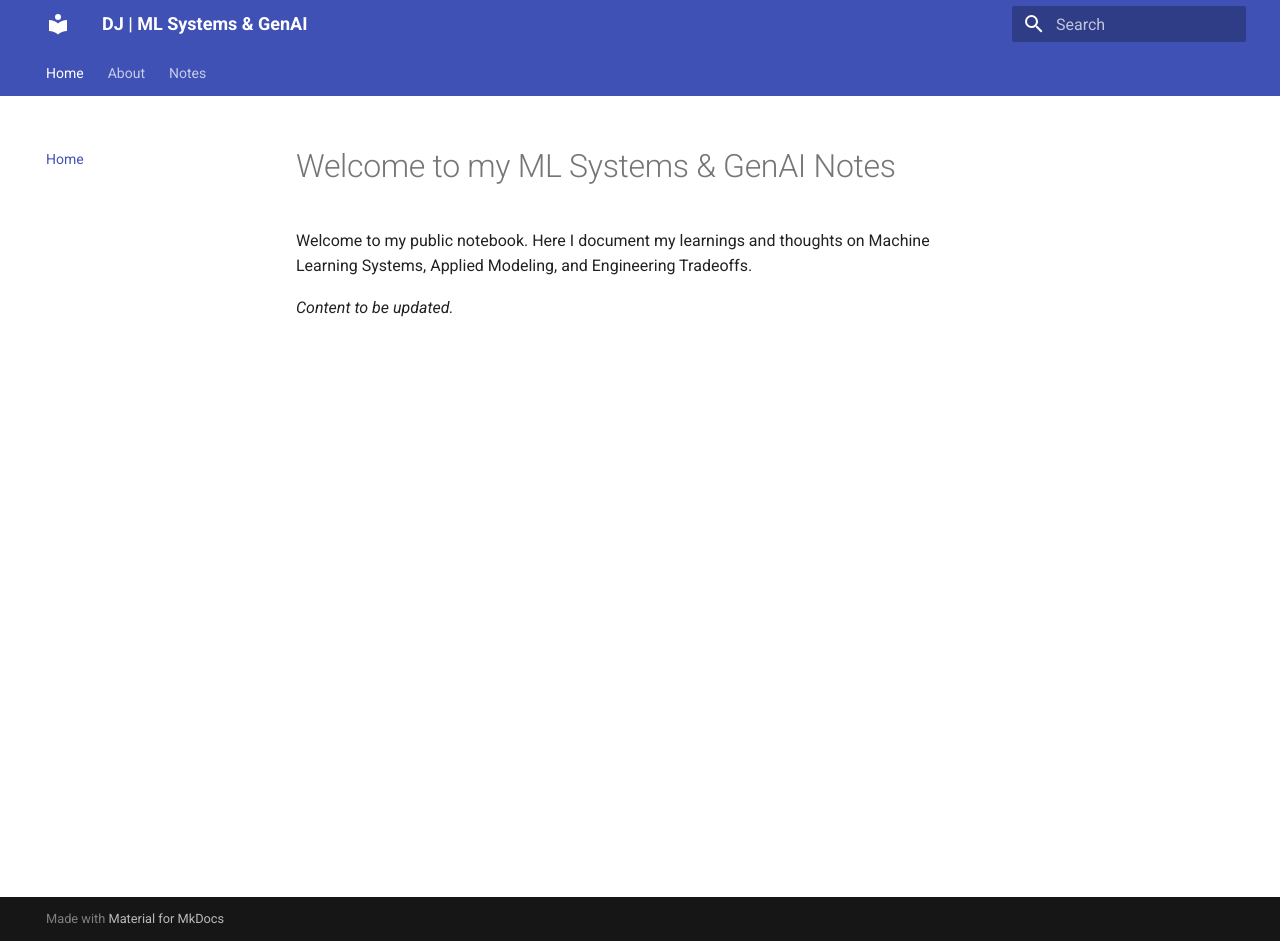
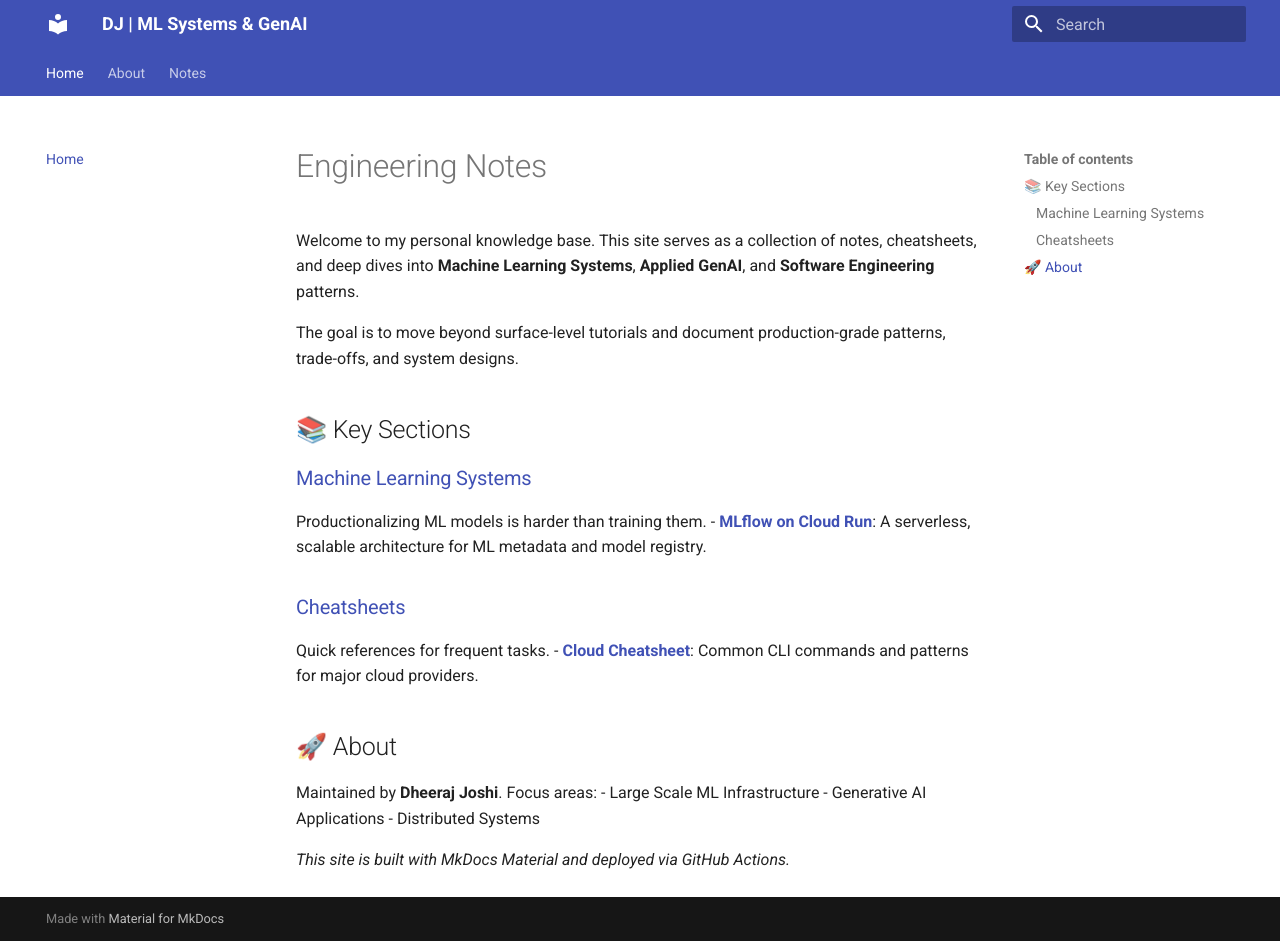
Before and after one commit to DJ92/interview-notes, an MkDocs documentation site: the page built from docs/index.md, in a window 1280 px wide and 941 px high. Built offline with MkDocs 1.6.1 and Material for MkDocs 9.7.7, drawn with Linux system fonts in a browser that asks for light colours.

```diff
--- a/docs/index.md
+++ b/docs/index.md
@@ -1,5 +1,24 @@
-# Welcome to my ML Systems & GenAI Notes
+# Engineering Notes
 
-Welcome to my public notebook. Here I document my learnings and thoughts on Machine Learning Systems, Applied Modeling, and Engineering Tradeoffs.
+Welcome to my personal knowledge base. This site serves as a collection of notes, cheatsheets, and deep dives into **Machine Learning Systems**, **Applied GenAI**, and **Software Engineering** patterns.
 
-*Content to be updated.*
+The goal is to move beyond surface-level tutorials and document production-grade patterns, trade-offs, and system designs.
+
+## 📚 Key Sections
+
+### [Machine Learning Systems](notes/mlflow-cloud-run.md)
+Productionalizing ML models is harder than training them.
+- **[MLflow on Cloud Run](notes/mlflow-cloud-run.md)**: A serverless, scalable architecture for ML metadata and model registry.
+
+### [Cheatsheets](notes/cloud-cheatsheet.md)
+Quick references for frequent tasks.
+- **[Cloud Cheatsheet](notes/cloud-cheatsheet.md)**: Common CLI commands and patterns for major cloud providers.
+
+## 🚀 About
+Maintained by **Dheeraj Joshi**.
+Focus areas:
+- Large Scale ML Infrastructure
+- Generative AI Applications
+- Distributed Systems
+
+*This site is built with MkDocs Material and deployed via GitHub Actions.*
--- a/mkdocs.yml
+++ b/mkdocs.yml
@@ -11,6 +11,13 @@ theme:
     - content.code.copy
     - content.tabs.link
 
+markdown_extensions:
+  - pymdownx.superfences:
+      custom_fences:
+        - name: mermaid
+          class: mermaid
+          format: !!python/name:pymdownx.superfences.fence_code_format
+
 nav:
   - Home: index.md
   - About: about.md
```
Also changed, not shown: docs/notes/mlflow-cloud-run.md (+13 -10 lines).
